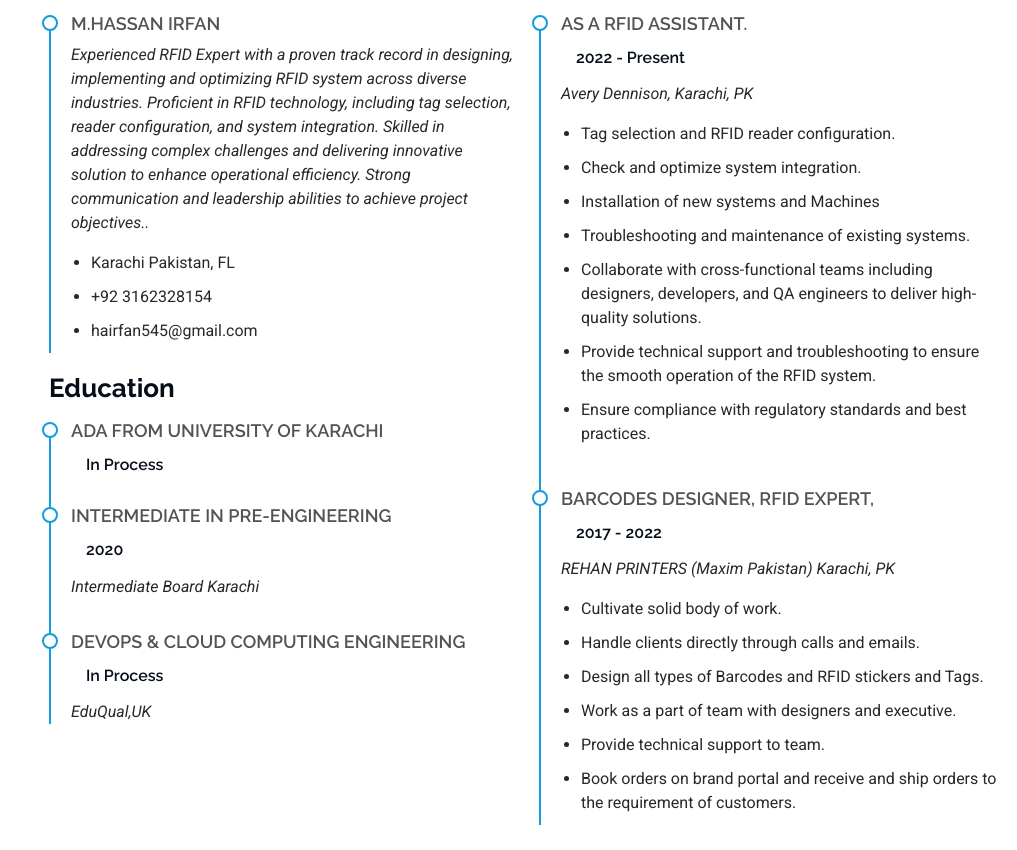
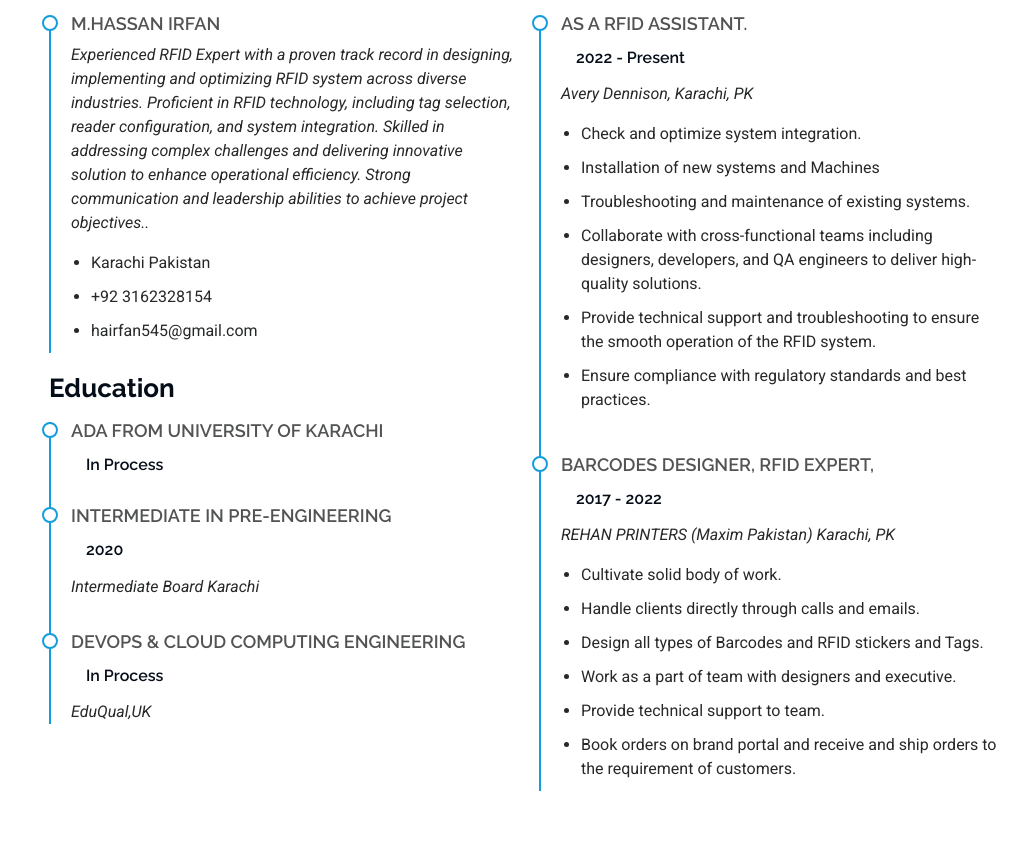
Before and after one commit to ha55an123/Hassan-Irfan-Portfolio-2, a plain HTML site: page index.html in a window 1280 px wide. Shown: the part 3108-3958 px from the top of the page, without its empty margins (263-1280 px from the left). Drawn offline with Linux system fonts and the light colour scheme.

Commit message:
index.html

```diff
--- a/index.html
+++ b/index.html
@@ -449,7 +449,7 @@
                 Proficient in RFID technology, including tag selection, reader configuration, and system integration. Skilled in addressing complex challenges and
                 delivering innovative solution to enhance operational efficiency. Strong communication and leadership abilities to achieve project objectives..</em></p>
               <ul>
-                <li>Karachi Pakistan, FL</li>
+                <li>Karachi Pakistan</li>
                 <li>+92 3162328154</li>
                 <li>hairfan545@gmail.com</li>
               </ul>
@@ -486,7 +486,6 @@
               <h5>2022 - Present</h5>
               <p><em>Avery Dennison, Karachi, PK </em></p>
               <ul>
-                <li>Tag selection and RFID reader configuration.</li>
                 <li>Check and optimize system integration. </li>
                 <li>Installation of new systems and Machines</li>
                 <li>Troubleshooting and maintenance of existing systems.</li>
```
